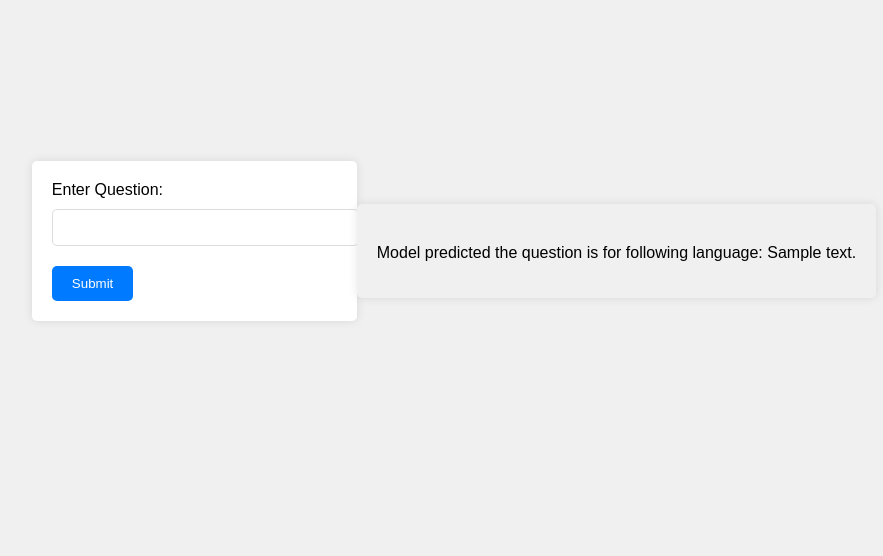
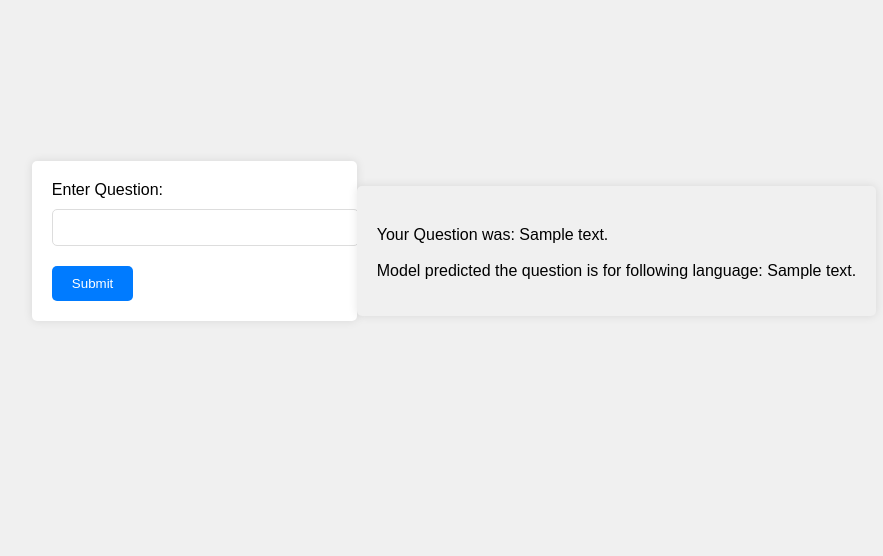
Before and after one commit to Rishabh672003/stack-overflow-label-predictor, a FastAPI app: template templates/index.html in a window 1280 px wide. Shown: the part 167-723 px from the top of the page, without its empty margins (186-1069 px from the left). Run offline with FastAPI, Linux system fonts and the light colour scheme; the template is opened without the code that fills it: most values are stand-ins (such as "Sample title", 1, 10 or a date in 2020).

Commit message:
updated stuff

```diff
--- a/main.py
+++ b/main.py
@@ -25,7 +25,8 @@ async def submit(request: Request, text: str = Form(...)):
     # Process the input text
     processed_text = predictor(text)
     return templates.TemplateResponse(
-        "index.html", {"request": request, "processed_text": processed_text}
+        "index.html",
+        {"request": request, "processed_text": processed_text, "text": text},
     )
 
 
@@ -66,7 +67,7 @@ loaded_model = tf.keras.models.load_model(
 
 
 def predictor(input):
-    labels = ["Csharp", "Java", "Python"]
+    labels = ["Csharp", "Java", "Javascript", "Python"]
     examples = [input]
 
     answers = loaded_model.predict(examples)
--- a/templates/index.html
+++ b/templates/index.html
@@ -50,6 +50,7 @@
 
     .output {
       background-color: #f0f0f0;
+      flex-direction: column;
       padding: 20px;
       border-radius: 5px;
       box-shadow: 0px 0px 10px rgba(0, 0, 0, 0.1);
@@ -66,6 +67,8 @@
     {% if processed_text %}
     <div class="output">
       <p>
+        Your Question was: {{ text }}<br />
+        <br />
         Model predicted the question is for following language: {{
         processed_text }}
       </p>
```
Also changed, not shown: 6 other files.
